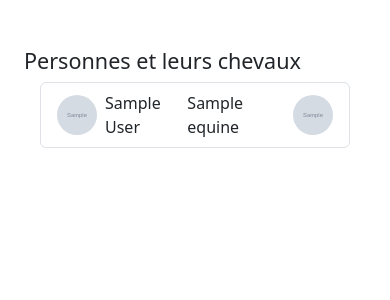
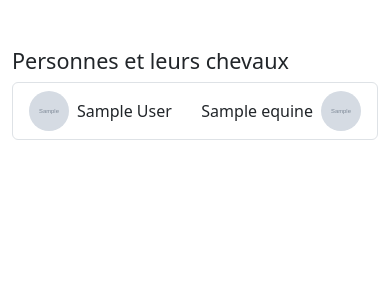
Before and after one commit to ClementTurmel/galoppolag, a Django app: page /equines/ in a window 390 px wide. Shown: the part 56-356 px from the top of the page. Run offline with Django 5.2, Linux system fonts and the light colour scheme; tables that the repository leaves empty hold one stand-in row (values such as "Sample post"); grey boxes marked "Sample" are stand-in pictures.

Commit message:
small responsive improvements

```diff
--- a/galoppolag/equines/templates/equines/base.html
+++ b/galoppolag/equines/templates/equines/base.html
@@ -1,23 +1,20 @@
 <html>
+
 <head>
+    <meta name="viewport" content="width=device-width, initial-scale=1.0">
 </head>
+
 <body>
     <header>
-            <link
-                href="https://cdn.jsdelivr.net/npm/bootstrap@5.3.3/dist/css/bootstrap.min.css"
-                rel="stylesheet"
-                integrity="sha384-QWTKZyjpPEjISv5WaRU9OFeRpok6YctnYmDr5pNlyT2bRjXh0JMhjY6hW+ALEwIH"
-                crossorigin="anonymous"
-            >
-            <script
-                src="https://cdn.jsdelivr.net/npm/bootstrap@5.3.3/dist/js/bootstrap.bundle.min.js"
+        <link href="https://cdn.jsdelivr.net/npm/bootstrap@5.3.3/dist/css/bootstrap.min.css" rel="stylesheet"
+            integrity="sha384-QWTKZyjpPEjISv5WaRU9OFeRpok6YctnYmDr5pNlyT2bRjXh0JMhjY6hW+ALEwIH" crossorigin="anonymous">
+        <script src="https://cdn.jsdelivr.net/npm/bootstrap@5.3.3/dist/js/bootstrap.bundle.min.js"
             integrity="sha384-YvpcrYf0tY3lHB60NNkmXc5s9fDVZLESaAA55NDzOxhy9GkcIdslK1eN7N6jIeHz"
-                crossorigin="anonymous"
-            ></script>
+            crossorigin="anonymous"></script>
     </header>
     {% include 'equines/navbar.html' %}
     <div>
-            <div class="container col-xxl-8 px-4 py-5">
+        <div class="container col-xxl-8 py-5">
             {% block content %}
             {% endblock %}
         </div>
@@ -25,4 +22,5 @@
     <footer>
     </footer>
 </body>
+
 </html>
--- a/galoppolag/equines/templates/equines/index.html
+++ b/galoppolag/equines/templates/equines/index.html
@@ -2,7 +2,7 @@
 {% block content %}
 <h4>Personnes et leurs chevaux</h4>
 {% if oldest_persons %}
-        <ul class="list-group mx-3">
+<ul class="list-group">
     {% for person in oldest_persons %}
     {% with person=person horses=person.owned_horses.all description=person.get_owned_horses_names %}
     {% include "equines/partials/person_horse_item.html" %}
--- a/galoppolag/equines/templates/equines/partials/person_horse_item.html
+++ b/galoppolag/equines/templates/equines/partials/person_horse_item.html
@@ -3,27 +3,31 @@
         <!-- Person section with picture/initials -->
         <div class="d-flex align-items-center">
             {% if person.picture_url %}
-                <div><img src="{{ person.picture_url }}" alt="{{ person.first_name }} {{ person.last_name }}" class="rounded-circle me-2" style="width: 40px; height: 40px;"></div>
+
+            <div><img src=" {{ person.picture_url }}" alt="{{ person.first_name }} {{ person.last_name }}"
+                    class="rounded-circle me-2" style="width: 40px; height: 40px;"></div>
             {% else %}
-                <div
-                    class="rounded-circle bg-info text-white me-2 d-flex align-items-center justify-content-center"
-                    style="width: 40px; height: 40px;">
+            <div class="rounded-circle bg-info text-white me-2 d-flex align-items-center justify-content-center"
+                style="min-width: 40px; min-height: 40px;">
                 {{ person.first_name|first|upper }} {{ person.last_name|first|upper }}
+
             </div>
             {% endif %}
-            <div flex-column><a href="{% url 'owner_detail' person.id %}" class="text-decoration-none text-dark">{{ person.first_name }} {{ person.last_name }}</a></div>
+            <div flex-column><a href="{% url 'owner_detail' person.id %}" class="text-decoration-none text-dark">
+                    {{ person.first_name }} {{ person.last_name }}</a></div>
         </div>
-
         <!-- Horse section -->
-        <div class="d-flex align-items-center">
-            {% if description %}{{ description }}{% endif %}
+        <div class="d-flex align-items-center" style="overflow: hidden;">
+            <div class="" style="overflow: hidden; white-space: nowrap; text-overflow: ellipsis;">
+                {% if description %}{{ description }}{%endif %}
+            </div>
             {% for horse in horses %}
             {% if horse.picture_url %}
-                    <img src="{{ horse.picture_url }}" alt="{{ horse.name }}" class="rounded-circle ms-2" style="width: 40px; height: 40px;">
+            <img src="{{ horse.picture_url }}" alt="{{ horse.name }}" class="rounded-circle ms-2"
+                style="width: 40px; height: 40px;">
             {% else %}
-                    <div
-                        class="rounded-circle bg-info text-white ms-2 d-flex align-items-center justify-content-center"
-                        style="width: 40px; height: 40px;">
+            <div class="rounded-circle bg-info text-white ms-2 d-flex align-items-center justify-content-center"
+                style="min-width: 40px; min-height: 40px;">
                 {{ horse.name|first|upper }}
             </div>
             {% endif %}
```
Lines whose indentation alone changed are shown as unchanged.
